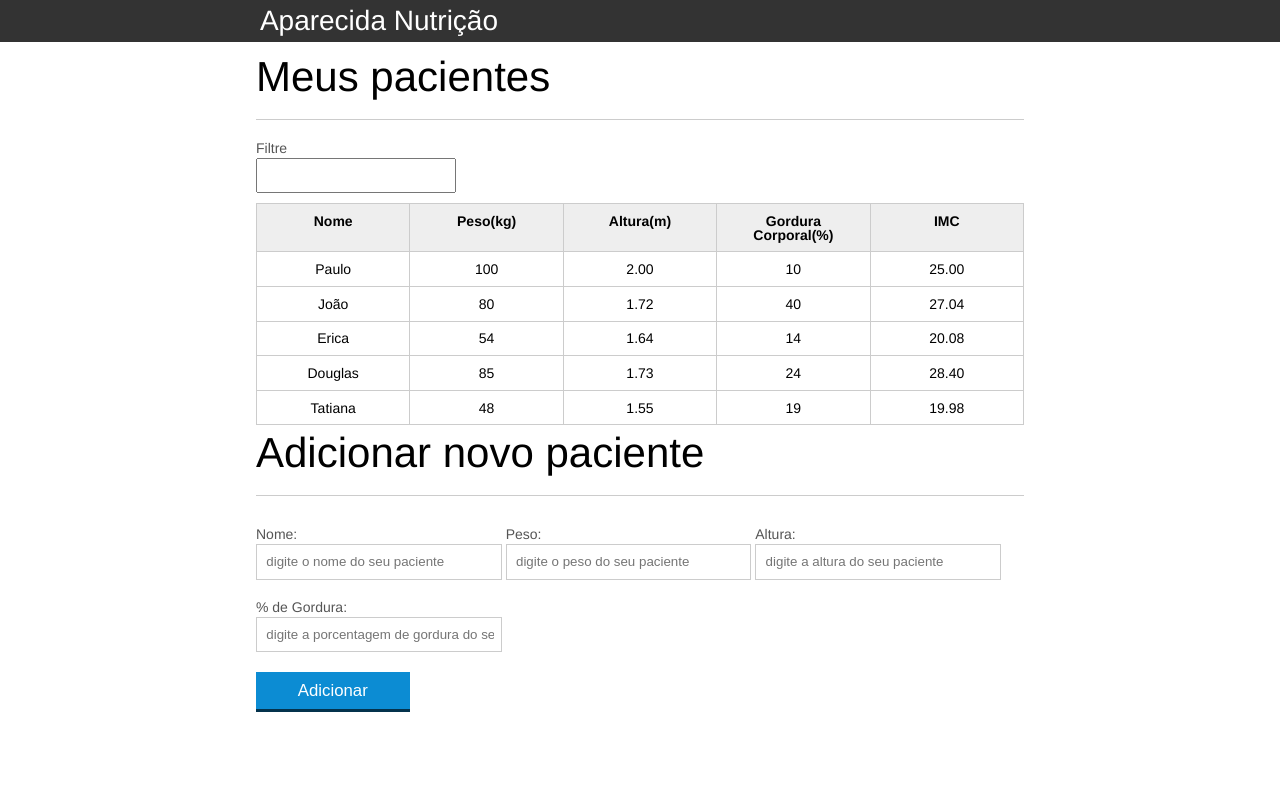
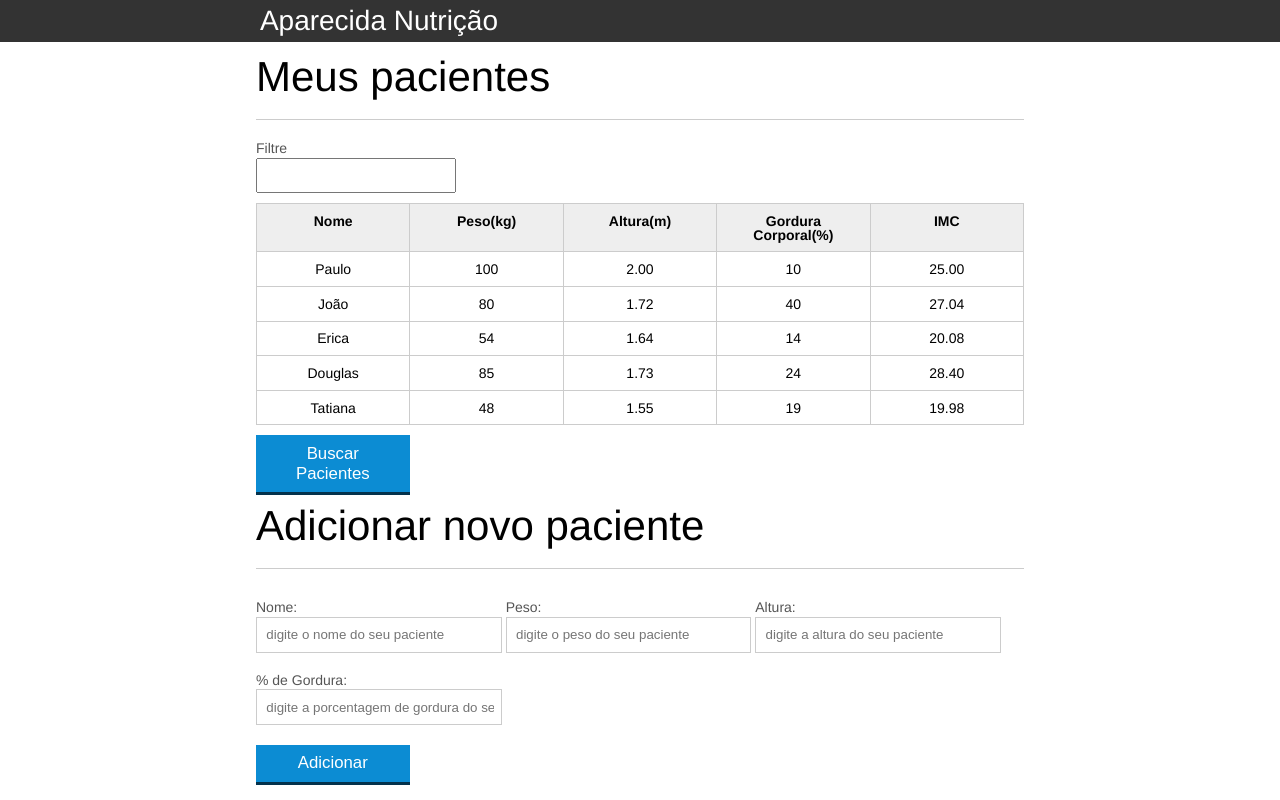
Before and after one commit to layllandrade/Atividade-alura, a plain HTML site: page index.html in a window 1280 px wide. Drawn offline with Linux system fonts and the light colour scheme.

Commit message:
Adicionando botao abaixo da tabela

```diff
--- a/index.html
+++ b/index.html
@@ -71,6 +71,9 @@
 						</tr>
 					</tbody>
 				</table>
+   <button id="buscar-pacientes" class="botao bto-principal">Buscar Pacientes</button>
+
+</section>
 
 			</section>
 		</main>
```
